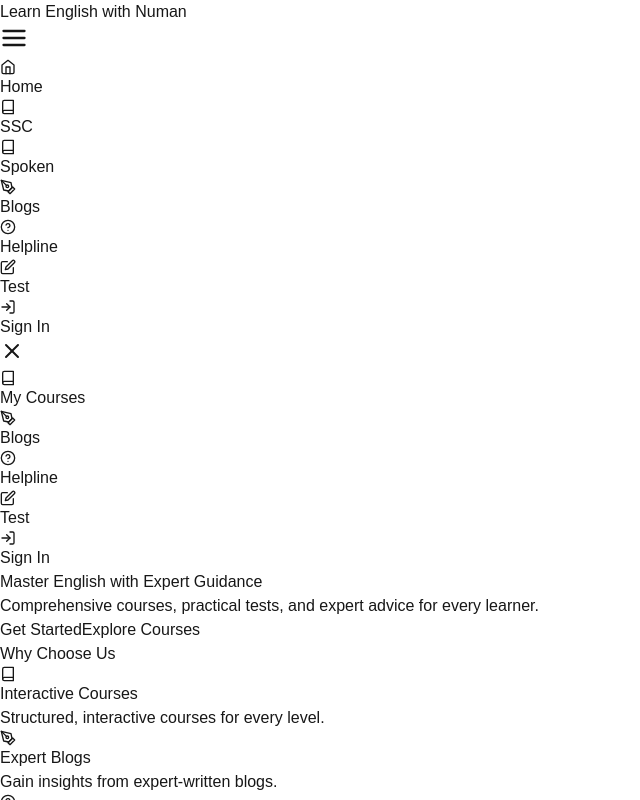
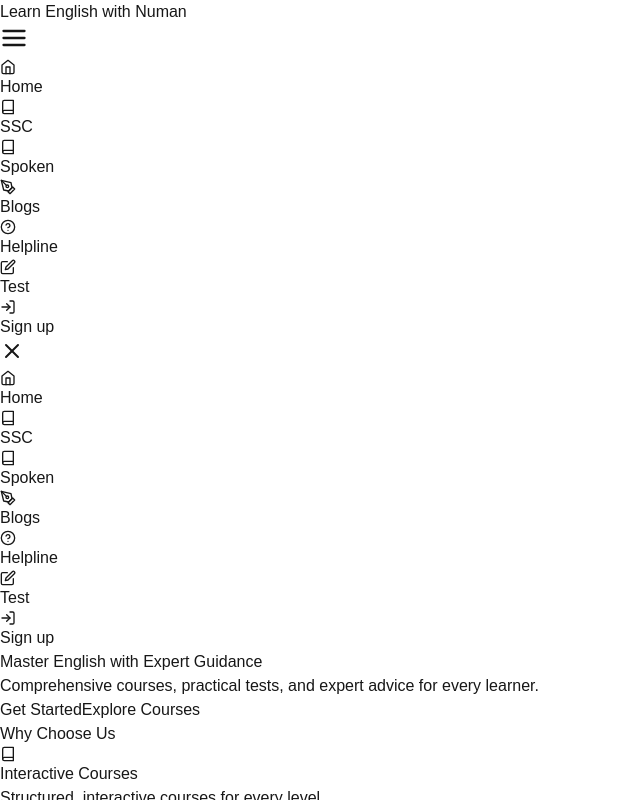
Before and after one commit to numanahmod/learn-with-numan, a Next.js app: page / in a window 1280 px wide. Shown: the top 800 px of the page, without its empty margins (0-640 px from the left). Built offline with nearby package versions, Linux system fonts and the light colour scheme; no server answers.

Commit message:
update some

```diff
--- a/src/app/components/homepage/popularCourses/PopularCourses.jsx
+++ b/src/app/components/homepage/popularCourses/PopularCourses.jsx
@@ -1,7 +1,7 @@
 import Link from 'next/link';
 
 const PopularCourses = () => (
-  <section className="py-20 bg-gray-50">
+  <section className="py-20 bg-gray-50 text-black">
     <div className="container mx-auto px-4 text-center">
       <h2 className="text-3xl font-bold mb-10">Popular Courses</h2>
       <div className="grid grid-cols-1 md:grid-cols-3 gap-8">
--- a/src/app/components/shared/navbar/Navbar.jsx
+++ b/src/app/components/shared/navbar/Navbar.jsx
@@ -2,17 +2,27 @@
 
 import React, { useState, useEffect } from 'react';
 import Link from 'next/link';
-import { FiMenu, FiX, FiBook, FiPenTool, FiHelpCircle, FiEdit, FiLogIn, FiHome, FiLogOut } from 'react-icons/fi';
-import { usePathname } from 'next/navigation'; // Import usePathname
+import {
+  FiMenu,
+  FiX,
+  FiBook,
+  FiPenTool,
+  FiHelpCircle,
+  FiEdit,
+  FiLogIn,
+  FiHome,
+  FiLogOut
+} from 'react-icons/fi';
+import { usePathname } from 'next/navigation';
 import { onAuthStateChanged, signOut } from 'firebase/auth';
-import { auth } from '../../../firebase/Firebase.config'; // Import your Firebase auth configuration
+import { auth } from '../../../firebase/Firebase.config';
 
 const Navbar = () => {
   const [isSidebarOpen, setIsSidebarOpen] = useState(false);
   const [bgColor, setBgColor] = useState('bg-gradient-to-r from-blue-400 via-teal-500 to-green-500');
-  const [isClient, setIsClient] = useState(false); // State to track if component is mounted
-  const [user, setUser] = useState(null); // State to track the authenticated user
-  const pathname = usePathname(); // Get the current route using usePathname
+  const [isClient, setIsClient] = useState(false);
+  const [user, setUser] = useState(null);
+  const pathname = usePathname();
 
   const handleSidebarToggle = () => {
     setIsSidebarOpen(!isSidebarOpen);
@@ -22,7 +32,6 @@ const Navbar = () => {
     setIsSidebarOpen(false);
   };
 
-  // Sign out the user
   const handleSignOut = async () => {
     try {
       await signOut(auth);
@@ -33,35 +42,34 @@ const Navbar = () => {
   };
 
   useEffect(() => {
-    setBgColor('bg-gradient-to-r from-blue-500 via-teal-500 to-green-500 bg-opacity-90'); // Semi-transparent background
-    setIsClient(true); // Set isClient to true after mount
+    setBgColor('bg-gradient-to-r from-blue-500 via-teal-500 to-green-500 bg-opacity-90');
+    setIsClient(true);
 
     const unsubscribe = onAuthStateChanged(auth, (user) => {
-      setUser(user); // Set the user state when authentication state changes
+      setUser(user);
     });
 
-    return () => unsubscribe(); // Cleanup the listener when the component unmounts
+    return () => unsubscribe();
   }, []);
 
   const getLinkClass = (path) => {
-    return pathname === path ? 'text-yellow-300' : 'hover:text-yellow-300 text-white'; // Add active class (text-yellow-300) to active link
+    return pathname === path ? 'text-yellow-300' : 'hover:text-yellow-300 text-white';
   };
 
   if (!isClient) {
-    return null; // Return null until the component is client-side
+    return null;
   }
 
   return (
     <>
-      {/* Navbar */}
       <nav className={`${bgColor} fixed top-0 left-0 w-full p-4 shadow-md z-50 text-white`}>
         <div className="container mx-auto flex items-center justify-between">
-          {/* Project Name */}
           <div className="text-white text-2xl font-extrabold">
-            <Link href="/" className="hover:text-yellow-300 transition duration-300">Learn English with Numan</Link>
+            <Link href="/" className="hover:text-yellow-300 transition duration-300">
+              Learn English with Numan
+            </Link>
           </div>
 
-          {/* Hamburger Button for Mobile */}
           <button
             onClick={handleSidebarToggle}
             className="text-white md:hidden focus:outline-none hover:text-yellow-300 transition duration-300"
@@ -69,7 +77,6 @@ const Navbar = () => {
             {isSidebarOpen ? <FiX size={28} /> : <FiMenu size={28} />}
           </button>
 
-          {/* Navbar Links for Desktop */}
           <div className="hidden md:flex space-x-6 font-medium">
             <Link href="/" className={`flex items-center space-x-1 ${getLinkClass('/')}`}>
               <FiHome /> <span>Home</span>
@@ -89,7 +96,6 @@ const Navbar = () => {
             <Link href="/test" className={`flex items-center space-x-1 ${getLinkClass('/test')}`}>
               <FiEdit /> <span>Test</span>
             </Link>
-            {/* Conditionally render SignIn/SignOut based on user state */}
             {user ? (
               <button
                 onClick={handleSignOut}
@@ -98,14 +104,13 @@ const Navbar = () => {
                 <FiLogOut /> <span>Log Out</span>
               </button>
             ) : (
-              <Link href="/login" className={`flex items-center space-x-1 ${getLinkClass('/login')}`}>
-                <FiLogIn /> <span>Sign In</span>
+              <Link href="/signup" className={`flex items-center space-x-1 ${getLinkClass('/signup')}`}>
+                <FiLogIn /> <span>Sign up</span>
               </Link>
             )}
           </div>
         </div>
 
-        {/* Mobile Sidebar */}
         {isSidebarOpen && (
           <div
             className="fixed inset-0 bg-black bg-opacity-50 z-40"
@@ -123,8 +128,18 @@ const Navbar = () => {
           </button>
           <ul className="flex flex-col space-y-6 p-6 text-lg">
             <li onClick={closeSidebar}>
-              <Link href="/courses" className={`flex items-center space-x-2 ${getLinkClass('/courses')}`}>
-                <FiBook /> <span>My Courses</span>
+              <Link href="/" className={`flex items-center space-x-2 ${getLinkClass('/')}`}>
+                <FiHome /> <span>Home</span>
+              </Link>
+            </li>
+            <li onClick={closeSidebar}>
+              <Link href="/ssc" className={`flex items-center space-x-2 ${getLinkClass('/ssc')}`}>
+                <FiBook /> <span>SSC</span>
+              </Link>
+            </li>
+            <li onClick={closeSidebar}>
+              <Link href="/spoken" className={`flex items-center space-x-2 ${getLinkClass('/spoken')}`}>
+                <FiBook /> <span>Spoken</span>
               </Link>
             </li>
             <li onClick={closeSidebar}>
@@ -142,7 +157,6 @@ const Navbar = () => {
                 <FiEdit /> <span>Test</span>
               </Link>
             </li>
-            {/* Conditionally render SignIn/SignOut for mobile */}
             <li onClick={closeSidebar}>
               {user ? (
                 <button
@@ -152,8 +166,8 @@ const Navbar = () => {
                   <FiLogOut /> <span>Log Out</span>
                 </button>
               ) : (
-                <Link href="/login" className={`flex items-center space-x-2 ${getLinkClass('/login')}`}>
-                  <FiLogIn /> <span>Sign In</span>
+                <Link href="/signup" className={`flex items-center space-x-2 ${getLinkClass('/signup')}`}>
+                  <FiLogIn /> <span>Sign up</span>
                 </Link>
               )}
             </li>
--- a/src/app/login/page.js
+++ b/src/app/login/page.js
@@ -72,7 +72,7 @@ export default function SignIn() {
   };
 
   return (
-    <div className="flex mt-16 items-center justify-center min-h-screen bg-gradient-to-r from-indigo-500 via-purple-600 to-pink-500">
+    <div className="flex mt-16 items-center justify-center min-h-screen bg-gradient-to-r from-blue-200 to-blue-300">
       <div className="w-full max-w-md p-8 space-y-6 bg-white rounded-lg shadow-xl">
         <h2 className="text-3xl font-bold text-center text-gray-800 mb-4">Sign In to Your Account</h2>
         {error && <p className="text-red-500 text-center mb-4">{error}</p>}
--- a/src/app/signup/page.js
+++ b/src/app/signup/page.js
@@ -67,7 +67,7 @@ export default function SignUp() {
   };
 
   return (
-    <div className="flex mt-16 items-center justify-center min-h-screen bg-gradient-to-r from-indigo-500 via-purple-600 to-pink-500">
+    <div className="flex mt-16 items-center justify-center min-h-screen bg-gradient-to-r from-blue-200 to-blue-300">
       <div className="w-full max-w-md p-8 space-y-6 bg-white rounded-lg shadow-xl">
         <h2 className="text-3xl font-bold text-center text-gray-800 mb-4">Create Your Account</h2>
         {error && <p className="text-red-500 text-center mb-4">{error}</p>}
```
